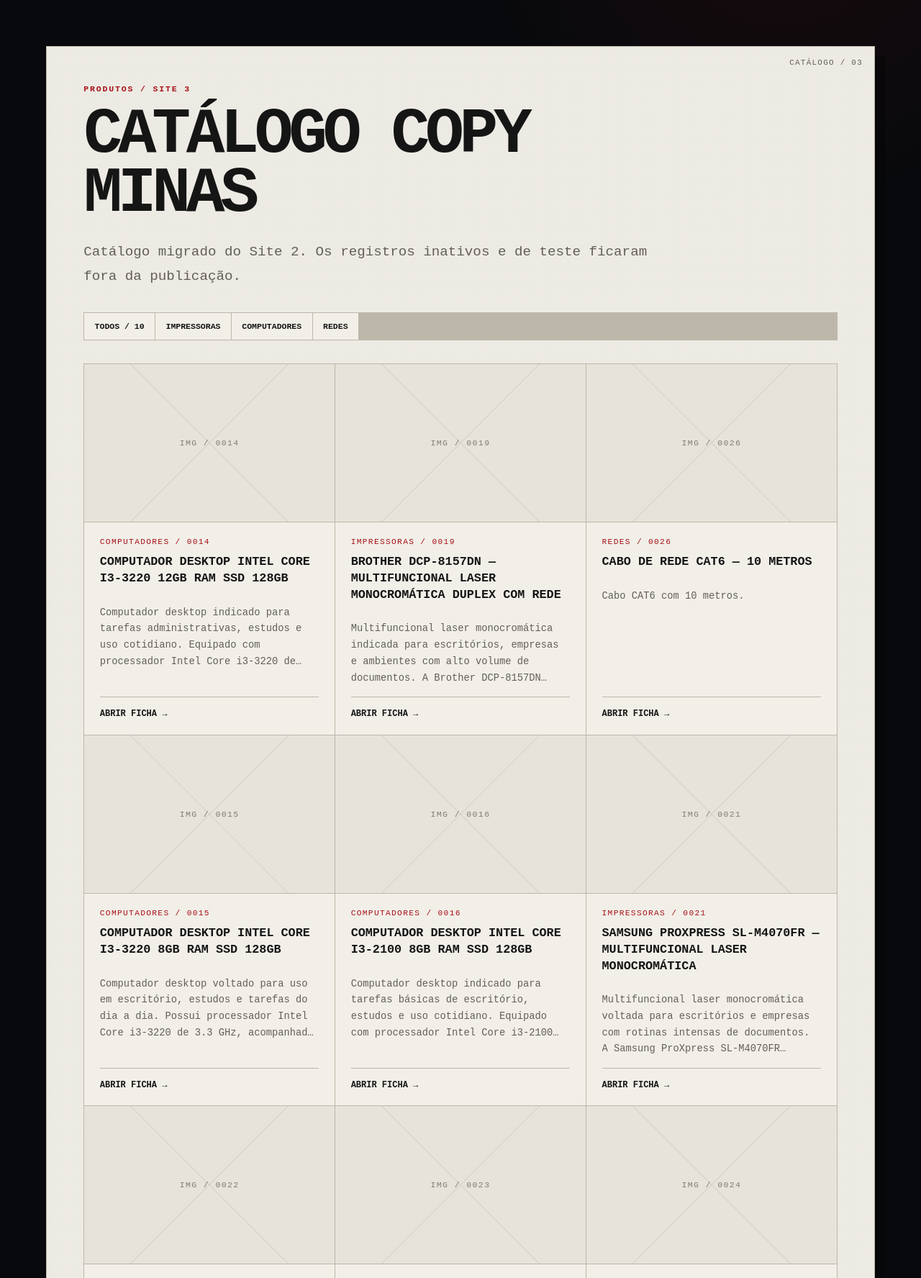
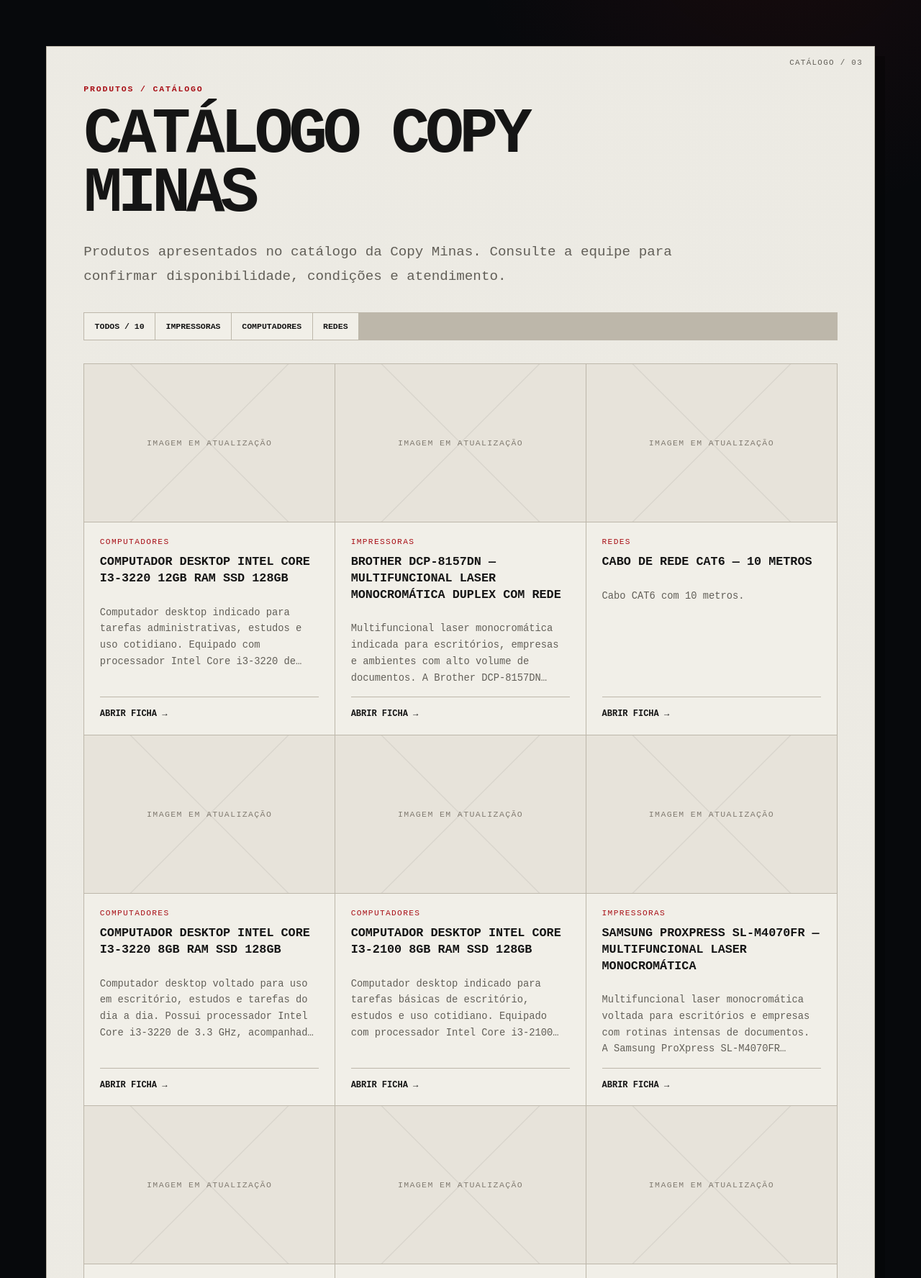
Before and after one commit to BrunoWerninghaus/site_copyminas, a Flask app: page /produtos in a window 1280 px wide. Shown: the part 144-1920 px from the top of the page at 72% size. Run offline with Flask 3, Linux system fonts and the light colour scheme.

Commit message:
Remove migration language from catalog

```diff
--- a/src/copyminas/templates/public/products.html
+++ b/src/copyminas/templates/public/products.html
@@ -23,10 +23,10 @@
 
 <main class="paper-stage">
     <section class="paper-sheet" data-sheet="CATÁLOGO / 03">
-        <p class="paper-kicker">Produtos / Site 3</p>
+        <p class="paper-kicker">Produtos / catálogo</p>
         <h1 class="paper-title">Catálogo Copy Minas</h1>
         <p class="paper-lead">
-            Catálogo migrado do Site 2. Os registros inativos e de teste ficaram fora da publicação.
+            Produtos apresentados no catálogo da Copy Minas. Consulte a equipe para confirmar disponibilidade, condições e atendimento.
         </p>
 
         <nav class="paper-index" aria-label="Categorias disponíveis">
@@ -43,12 +43,12 @@
                     {% if product.image_url %}
                     <img src="{{ url_for('static', filename=product.image_url) }}" alt="{{ product.name }}">
                     {% else %}
-                    <span>IMG / {{ "%04d"|format(product.id) }}</span>
+                    <span>IMAGEM EM ATUALIZAÇÃO</span>
                     {% endif %}
                 </a>
 
                 <div class="product-card__body">
-                    <span class="paper-card__code">{{ product.category }} / {{ "%04d"|format(product.id) }}</span>
+                    <span class="paper-card__code">{{ product.category }}</span>
                     <h2>{{ product.name }}</h2>
                     <p>{{ product.summary }}</p>
                     <a class="paper-link" href="{{ url_for('public.product_detail', slug=product.slug) }}">Abrir ficha →</a>
@@ -59,14 +59,14 @@
 
         <div class="paper-category-register" aria-label="Índice de categorias">
             {% for category in categories %}
-            <span id="categoria-{{ category.id }}">[{{ "%02d"|format(category.id) }}] {{ category.name }}</span>
+            <span id="categoria-{{ category.id }}">{{ category.name }}</span>
             {% endfor %}
         </div>
     </section>
 </main>
 
 <footer class="paper-footer">
-    <span>Copy Minas / Catálogo migrado do Site 2</span>
+    <span>Copy Minas / Produtos e equipamentos</span>
     <a href="{{ url_for('public.contact') }}">Contato</a>
 </footer>
 {% endblock %}
```
